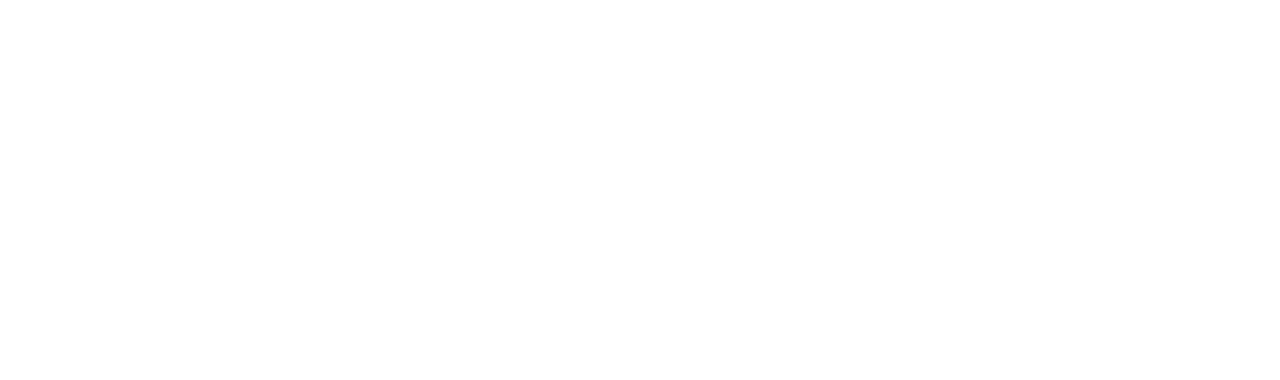
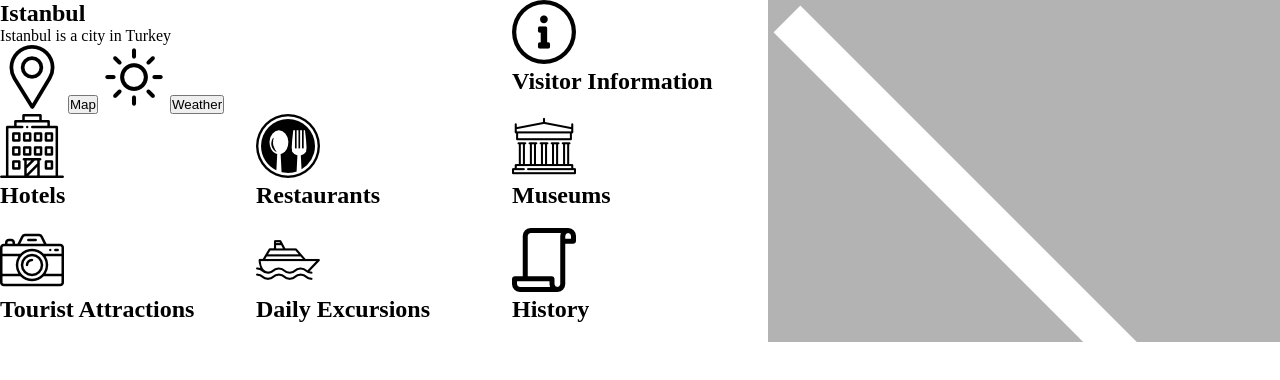
Before and after one commit to Tobin-jn/static-comp-challenge-1, a plain HTML site: page index.html in a window 1280 px wide. Drawn offline with Linux system fonts and the light colour scheme.

Commit message:
Add icons and html content

```diff
--- a/index.html
+++ b/index.html
@@ -1,9 +1,62 @@
 <!DOCTYPE html>
-<html>
-<head>
-  <title>Istanbul</title>
-</head>
-<body>
+<html lang="en">
+  <head>
+    <title>Istanbul</title>
+    <link rel="stylesheet" type="text/css" href="style.css">
+    <meta name="viewport" content="width=device-width, initial-scale=1">
+  </head>
 
-</body>
+  <body class='wrapper'>
+
+    <section class='one-istanbul-header'>
+      <h1 class='name'>Istanbul</h1>
+      <p class='description'>Istanbul is a city in Turkey</p>
+      <img src="images/map.png" alt="Map Icon">
+      <button class='map' aria-label='get map'>Map</button>
+      <img src="images/weather.png" alt="Weather Icon">
+      <button class='weather' aria-label='get weather'>Weather</button>
+    </section>
+
+    <section class='two-visitor-info'>
+      <img src="images/visitor.png" alt="Visitor Info Icon">
+      <h2>Visitor Information</h2>
+    </section>
+
+    <section class='picture'>
+    </section>
+
+    <section class='three-hotels'>
+      <img src="images/hotel.png" alt="Hotel Icon">
+      <h2>Hotels</h2>
+    </section>
+
+
+    <section class='four-restaurants'>
+      <img src="images/restaurant.png" alt="Restaurant Icon">
+      <h2>Restaurants</h2>
+    </section>
+
+    <section class='five-museums'>
+      <img src="images/museum.png" alt="Museum Icon">
+      <h2>Museums</h2>
+
+    </section>
+    <section class='six-attractions'>
+      <img src="images/attraction.png" alt="Tourist Attractions Icon">
+      <h2>Tourist Attractions</h2>
+    </section>
+
+    <section class='seven-excursions'>
+      <img src="images/excursion.png" alt="Excursions Icon">
+      <h2>Daily Excursions</h2>
+    </section>
+
+    <section class='eight-history'>
+      <img src="images/history.png" alt="History icon">
+      <h2>History</h2>
+    </section>
+
+
+  </body>
+
 </html>
--- a/style.css
+++ b/style.css
@@ -0,0 +1,48 @@
+* {
+  box-sizing: border-box;
+  margin: 0px;
+  padding: 0px;
+}
+
+.wrapper {
+  display: grid;
+  grid-template-columns: 1fr 1fr 1fr 1fr 1fr;
+  grid-template-rows: 1fr 1fr 1fr;
+}
+ .one-istanbul-header {
+  grid-column: 1 / 3;
+  grid-row: 1;
+ }
+.two-visitor-info {
+ grid-column: 3 / 4;
+  grid-row: 1;
+}
+.picture {
+ grid-column: 4 / 6;
+  grid-row: 1 / 4;
+  background-image: url("images/Placeholder.png")
+}
+.three-hotels {
+ grid-column: 1 / 2;
+  grid-row: 2;
+}
+.four-restaurants {
+ grid-column: 2 / 3;
+  grid-row: 2;
+}
+.five-museums {
+ grid-column: 3 / 4;
+  grid-row: 2;
+}
+.six-attractions {
+ grid-column: 1 / 2;
+  grid-row: 3;
+}
+.seven-attractions {
+ grid-column: 2 / 3;
+  grid-row: 3;
+}
+.eight-attractions {
+ grid-column: 3 / 4;
+  grid-row: 3;
+}
```
Also changed, not shown: images/Placeholder.png (added), images/attraction.png (added), images/excursion.png (added), images/history.png (added), images/hotel.png (added), images/istanbul.png (added), images/map.png (added), images/museum.png (added), images/restaurant.png (added), images/visitor.png (added), images/weather.png (added), 1 other file.
